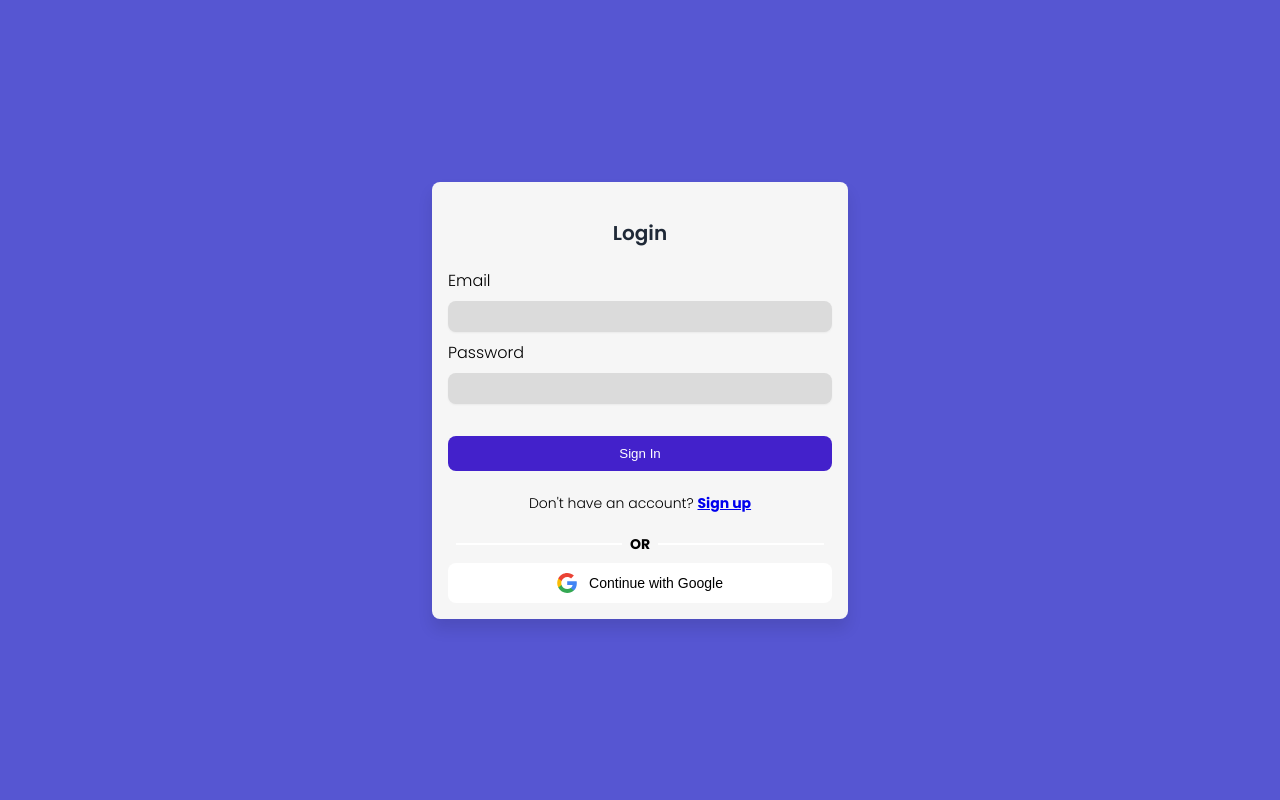
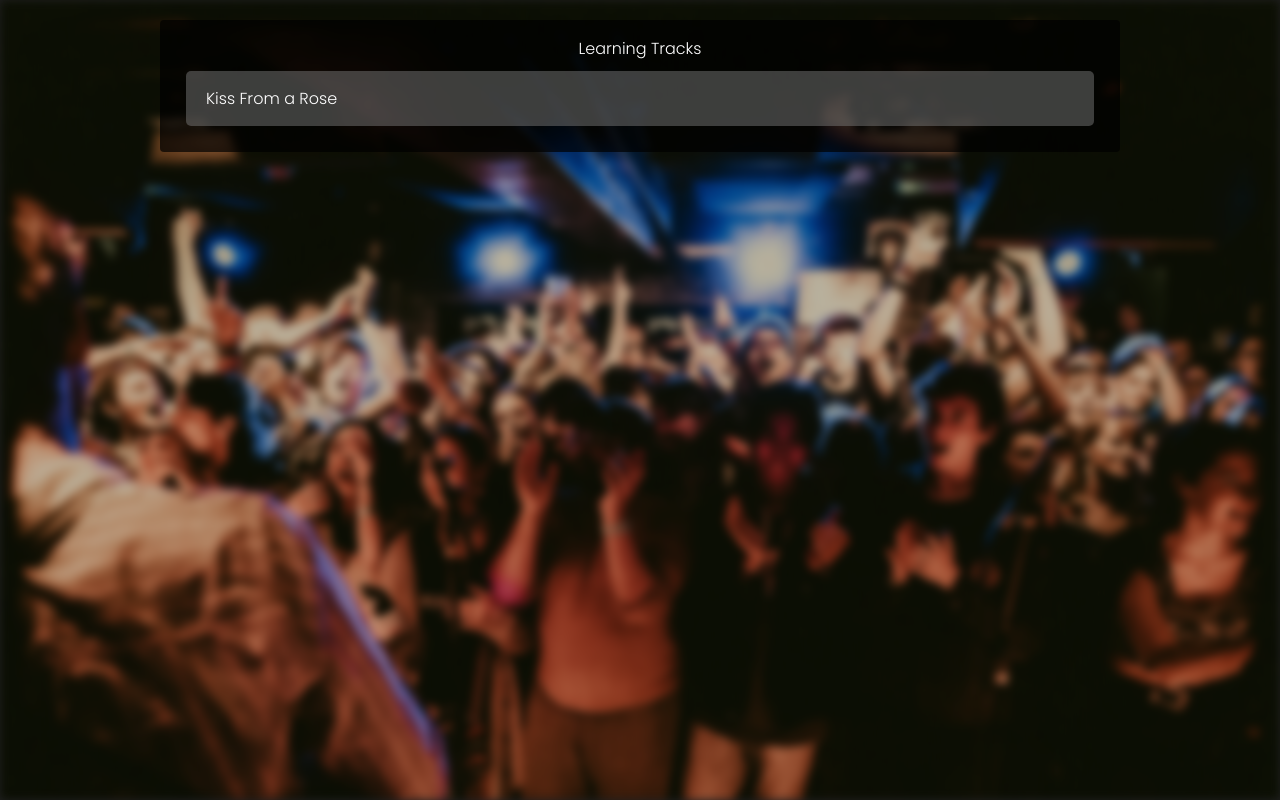
Before and after one commit to WillyC97/stemplayer, a React (Create React App) app: page /Dovengers in a window 1280 px wide. Built offline with nearby package versions, Linux system fonts and the light colour scheme; no server answers.

Commit message:
Add Dovengers page

```diff
--- a/src/components/HomeComp.css
+++ b/src/components/HomeComp.css
@@ -17,5 +17,5 @@
     justify-content: center;
     align-items: center;
     height: 100vh;
-    flex-direction: column;
+    flex-direction: row;
 }
--- a/src/components/HomeComponent.js
+++ b/src/components/HomeComponent.js
@@ -3,10 +3,11 @@ import './HomeComp.css';
 import Header from './Header';
 import ChoirCoImg from './assets/ChoirCoLogo.png';
 import TurdStoryImg from './assets/TurdStory.jpg';
+import DovengersImg from './assets/DovengersLogo.png';
 import LockableImageButton from './LockableImageButton';
 
 const HomeComponent = () => {
-  const passwords = { ChoirCo: 'password1', TurdStory: 'turds' }; // Replace with actual passwords
+  const passwords = { ChoirCo: 'password1', TurdStory: 'turds', Dovengers: 'murphy22'}; // Replace with actual passwords
 
   const handleUnlock = (buttonName) => {
     console.log(`${buttonName} unlocked`);
@@ -30,6 +31,12 @@ const HomeComponent = () => {
             password={passwords.TurdStory}
             onUnlock={handleUnlock}
           />
+          <LockableImageButton
+            buttonName="Dovengers"
+            imageUrl={DovengersImg}
+            password={passwords.Dovengers}
+            onUnlock={handleUnlock}
+          />
         </div>
       </div>
     </div>
--- a/src/index.js
+++ b/src/index.js
@@ -17,6 +17,10 @@ import exileData from './pages/ChoirCo/exile.json';
 import TurdStoryPage from './pages/TurdStory/TurdStory';
 import oneLastTimeData from './pages/TurdStory/oneLastTime.json';
 
+// Dovengers
+import DovengersPage from './pages/Dovengers/Dovengers';
+import kissFromARoseData from './pages/Dovengers/kissFromARose.json';
+
 const rootElement = document.getElementById('root');
 const root = createRoot(rootElement);
 
@@ -28,11 +32,16 @@ function MainPage() {
           <Route path="/login" element={<SignInComp />} />
           <Route path="/register" element={<Register />} />
           <Route path="/home" element={<AuthWrapper><HomeComponent /></AuthWrapper>} />
+{/* ----------------------ChoirCo----------------------- */}
           <Route path="/ChoirCo" element={<ChoirCoPage />} />
           <Route path="/ChoirCo/walkinOnSunshine" element={<App songData={walkinOnSunshineData} />} />
           <Route path="/ChoirCo/exile" element={<App songData={exileData} />} />
+{/* ----------------------TurdStory----------------------- */}
           <Route path="/TurdStory" element={<TurdStoryPage />} />
           <Route path="/TurdStory/oneLastTime" element={<App songData={oneLastTimeData} />} />
+{/* ----------------------Dovengers----------------------- */}
+          <Route path="/Dovengers" element={<DovengersPage />} />
+          <Route path="/Dovengers/kissFromARose" element={<App songData={kissFromARoseData} />} />
         </Routes>
     </BrowserRouter>
   );
--- /dev/null
+++ b/src/pages/Dovengers/Dovengers.js
@@ -0,0 +1,32 @@
+import React from 'react';
+import { Link } from 'react-router-dom';
+import DovengersBackground from '../../components/assets/BOTB22_Final-296.jpg';
+import '../ArtistPage.css';
+
+const DovengersPage = () => {
+
+    const backgroundImage = `url(${DovengersBackground})`;
+
+  return (
+    <div className="artist-page-background-container">
+      <div
+      className='artist-page-background-style'
+      style={{ backgroundImage: backgroundImage }}
+      ></div>
+      <div className="artist-page-content">
+        <div className="artist-page-content-style">
+          <div className='artist-page-dark-block' >
+            <div className='artist-page-song-group-header'>
+              <div className='artist-page-text'> {"Learning Tracks"} </div>
+            </div>
+            <div className='artist-page-song-group-container' >
+              <Link to="/Dovengers/kissFromARose" className="artist-page-button-style">Kiss From a Rose</Link>
+            </div>
+          </div>
+        </div>
+      </div>
+    </div>
+  );
+};
+
+export default DovengersPage;
--- /dev/null
+++ b/src/pages/Dovengers/kissFromARose.json
@@ -0,0 +1,44 @@
+{
+    "SongInfo": {
+        "songtitle": "Kiss From a Rose",
+        "songpath": "Dovengers/KissFromARose/"
+    },
+    "StemInfo": [
+      {
+        "title": "Lead",
+
+        "file": "kfar-lead.mp3",
+        "waveform": "kfar-lead_waveform.png",
+        "colour": "#34eb58",
+        "volume": 1
+      },
+      {
+        "title": "Middle",
+        "file": "kfar-middle.mp3",
+        "waveform": "kfar-middle_waveform.png",
+        "colour": "#344ceb",
+        "volume": 1
+      },
+      {
+        "title": "Low",
+        "file": "kfar-low.mp3",
+        "waveform": "kfar-low_waveform.png",
+        "colour": "#eb34bd",
+        "volume": 1
+      },
+      {
+        "title": "Bah Bah",
+        "file": "kfar-bahbah.mp3",
+        "waveform": "kfar-bahbah_waveform.png",
+        "colour": "#eb34bd",
+        "volume": 1
+      },
+      {
+        "title": "Floaty",
+        "file": "kfar-floaty.mp3",
+        "waveform": "kfar-floaty_waveform.png",
+        "colour": "#eb34bd",
+        "volume": 1
+      }
+    ]
+  }
```
Also changed, not shown: src/components/assets/BOTB22_Final-296.jpg (added), src/components/assets/DovengersLogo.png (added).
